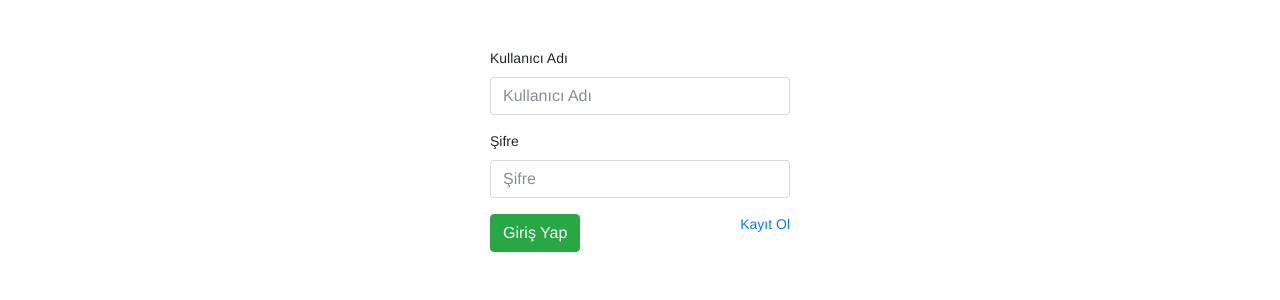
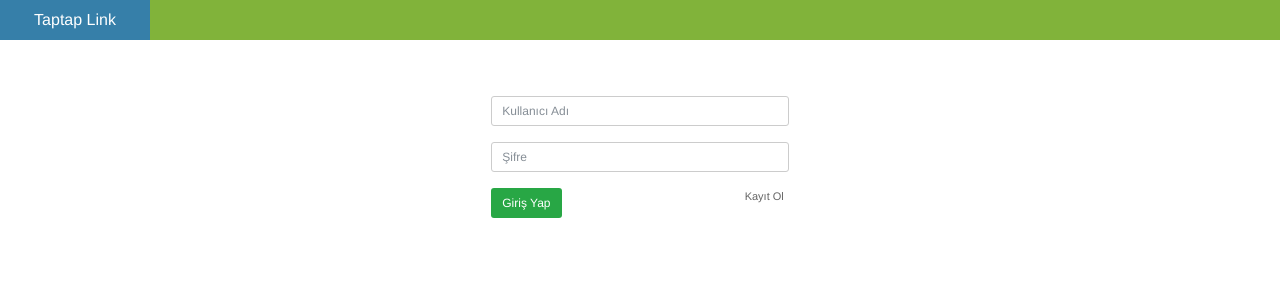
Before and after one commit to veysel/taptaplink, an Angular app: page /login in a window 1280 px wide. Shown: the top 300 px of the page. Built offline with nearby package versions, Linux system fonts and the light colour scheme.

Commit message:
Login page changed

```diff
--- a/src/app/Login/login.component.ts
+++ b/src/app/Login/login.component.ts
@@ -80,4 +80,8 @@ export class LoginComponent {
         this._router.navigate(["/register"]);
     }
 
+    public HomeButtonClick(){
+        this._router.navigate(["/home"]);
+    }
+
 }
--- a/src/app/Login/login.template.html
+++ b/src/app/Login/login.template.html
@@ -1,17 +1,41 @@
-<div class="d-flex justify-content-center mt-5">
-    <form style="width: 300px;">
-        <div *ngIf="form.options.alert" class="alert alert-secondary" role="alert">{{form.options.alert}}</div>
-        <div class="form-group">
-            <label for="username">Kullanıcı Adı</label>
-            <input [(ngModel)]="form.username" (keyup.enter)="LoginButtonClick()" name="username" type="text" class="form-control" id="username"
-                placeholder="Kullanıcı Adı">
+<!-- Main Element - Begin -->
+<div>
+
+    <!-- Static Header Element - Begin -->
+    <div class="tap-header">
+        <div (click)="HomeButtonClick()" class="tap-logo">
+            Taptap Link
         </div>
-        <div class="form-group">
-            <label for="password">Şifre</label>
-            <input [(ngModel)]="form.password" (keyup.enter)="LoginButtonClick()" name="password" type="password" class="form-control" id="password"
-                placeholder="Şifre">
+    </div>
+    <!-- Static Header Element - End -->
+
+    <!-- Content Element - Begin -->
+    <div class="row tap-body mt-5">
+
+        <div class="col">&nbsp;</div>
+
+        <!-- Center Main Element - Begin -->
+        <div class="col-xl-3 col-lg-4 col-md-4 col-sm-6 col-12 mt-5">
+
+            <div *ngIf="form.options.alert" class="alert alert-secondary" role="alert">{{form.options.alert}}</div>
+            <div class="form-group">
+                <input [(ngModel)]="form.username" (keyup.enter)="LoginButtonClick()" name="username" type="text" class="form-control tap-input"
+                    id="username" placeholder="Kullanıcı Adı">
+            </div>
+            <div class="form-group">
+                <input [(ngModel)]="form.password" (keyup.enter)="LoginButtonClick()" name="password" type="password"
+                    class="form-control tap-input" id="password" placeholder="Şifre">
+            </div>
+            <button (click)="LoginButtonClick()" type="button" class="btn btn-success tap-btn">Giriş Yap</button>
+            <a class="float-right tap-link" href="javascript:void" (click)="RegisterButtonClick()">Kayıt Ol</a>
+
         </div>
-        <button (click)="LoginButtonClick()" type="button" class="btn btn-success">Giriş Yap</button>
-        <a class="float-right" href="javascript:void" (click)="RegisterButtonClick()">Kayıt Ol</a>
-    </form>
+        <!-- Center Main Element - End -->
+
+        <div class="col">&nbsp;</div>
+
+    </div>
+    <!-- Content Element - End -->
+
 </div>
+<!-- Main Element - End -->
```
